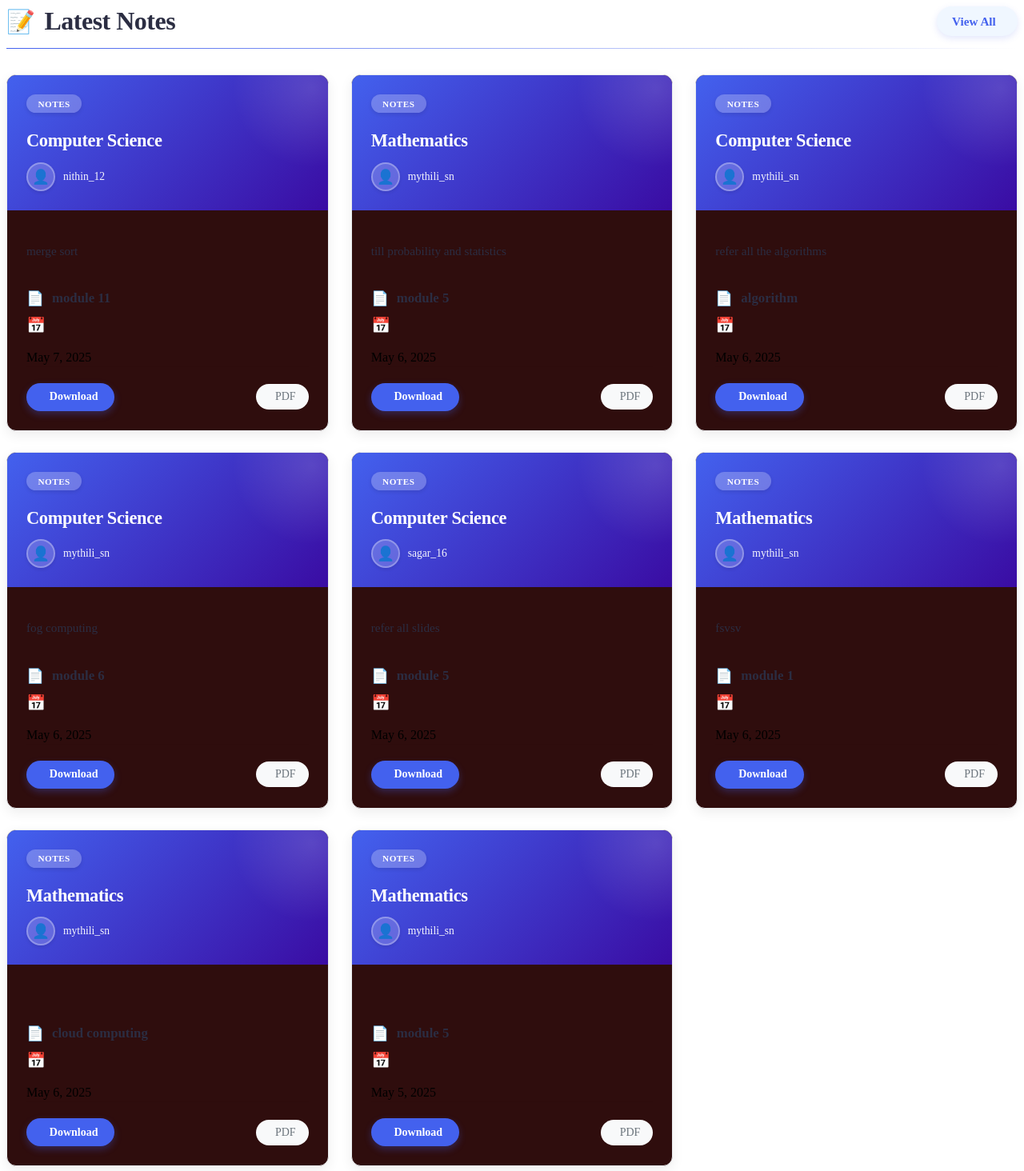
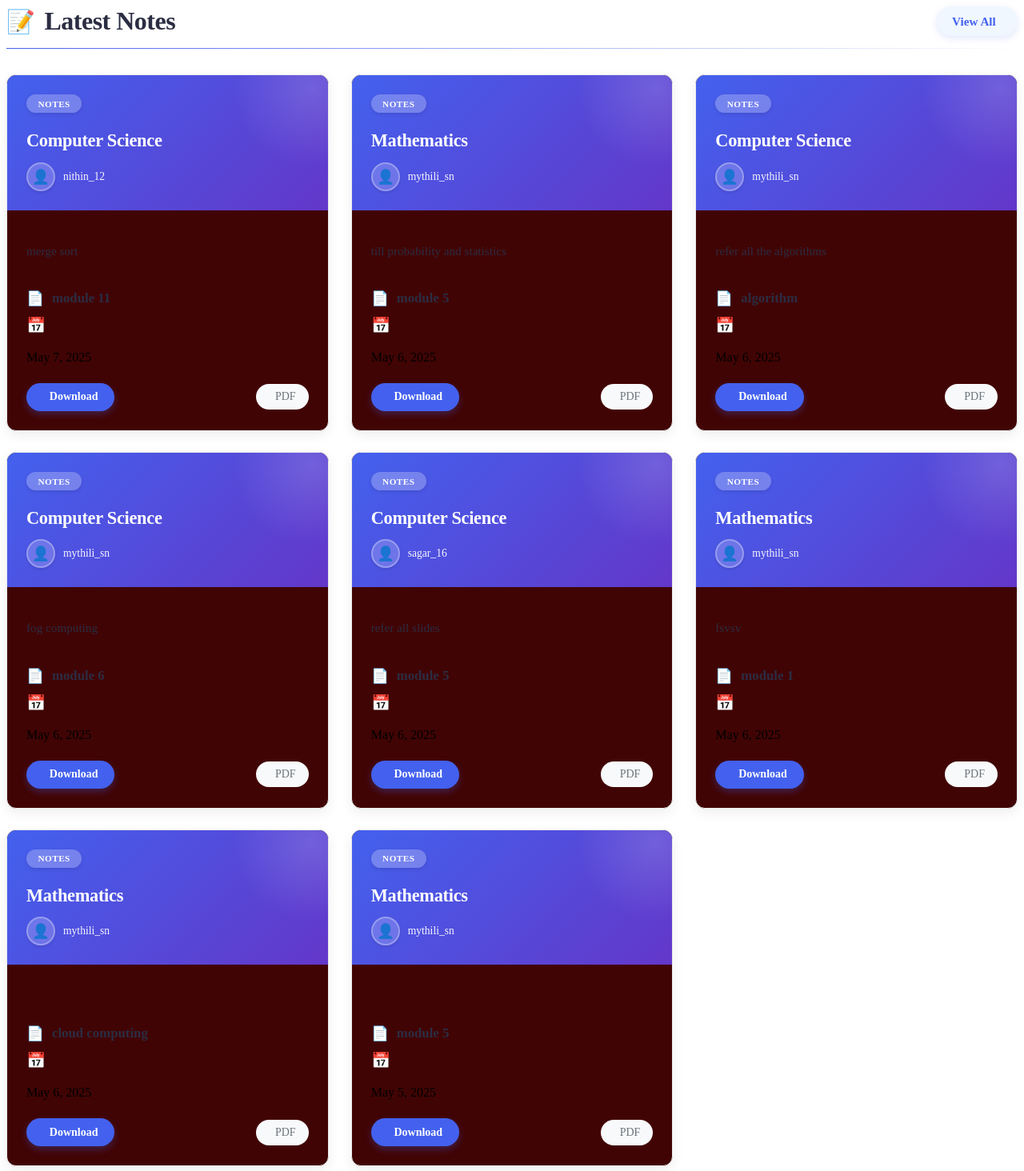
Before and after one commit to vyshnavi216/connectR, a Django app: page /explore-notes/ in a window 1280 px wide. Shown: the whole page at 80% size. Run offline with Django 5.2, Linux system fonts and the light colour scheme; data comes from the database, SQL or seed files in the repository.

```diff
--- a/core/templates/core/explore_notes.html
+++ b/core/templates/core/explore_notes.html
@@ -3,14 +3,14 @@
 :root {
   --primary-color: #4361ee;
   --primary-light: #4895ef;
-  --primary-dark: #3a0ca3;
-  --secondary-color: #0d0a50;
+  --primary-dark: #6337c9;
+  --secondary-color: #02020a;
   --accent-color: #4cc9f0;
   --text-dark: #2b2d42;
   --text-light: #8d99ae;
   --text-muted: #6c757d;
   --background-light: #f8f9fa;
-  --background-card: #2f0d0d;
+  --background-card: #410404;
   --background-accent: #f0f7ff;
   --shadow: rgba(0, 0, 0, 0.07) 0px 5px 15px;
   --shadow-hover: rgba(0, 0, 0, 0.12) 0px 10px 25px;
```
